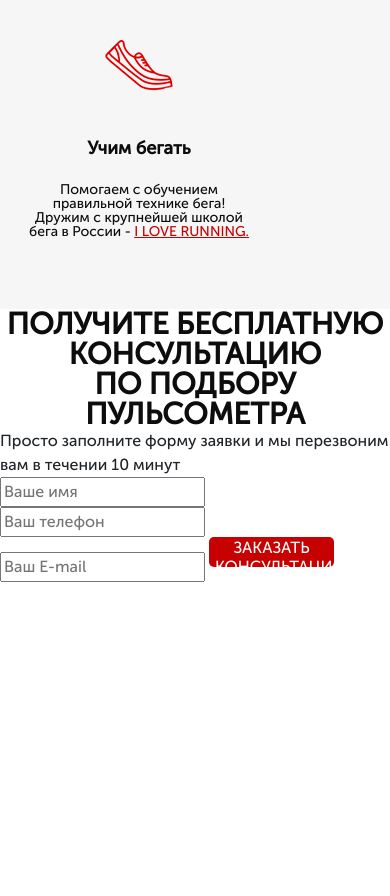
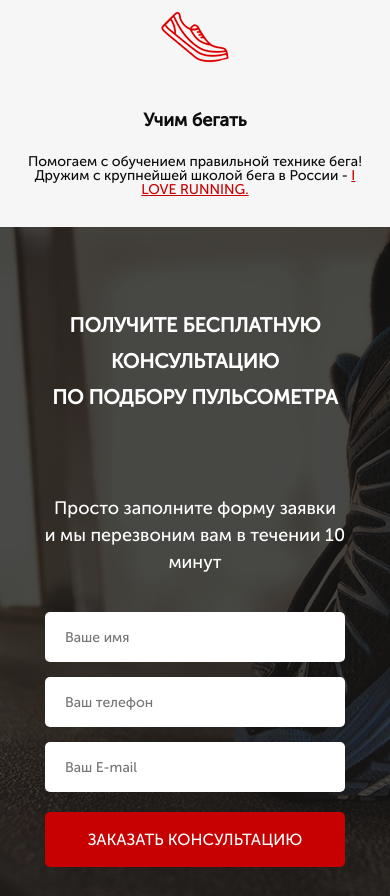
Before and after one commit to delafin/Pulse, a website: page src/index.html in a window 390 px wide. Shown: the part 1104-2000 px from the top of the page. Before the commit the page ends 1686 px from the top, so only its background shows below. Drawn offline with Linux system fonts and the light colour scheme; files whose address does not match are found by name.

Commit message:
Pulse. Second step.

```diff
--- a/src/index.html
+++ b/src/index.html
@@ -91,21 +91,20 @@
 
 	<!-- section.consultation>.title+.consultation__subtitle+form -->
 	<section class="consultation">
-		<div class="title">
-			Получите бесплатную консультацию<br> по подбору пульсометра
+		<div class="container">
+			<div class="title title_left">
+				Получите бесплатную консультацию<br> по подбору пульсометра
+			</div>
+			<div class="consultation__description">
+				Просто заполните форму заявки<br> и мы перезвоним вам в течении 10 минут
+			</div>
+			<form class="feed_form" action="#">
+				<input required name="name" type="text" placeholder="Ваше имя">
+				<input required name="phone" type="text" placeholder="Ваш телефон">
+				<input required name="email" type="text" placeholder="Ваш E-mail">
+				<button class="button button_submit">Заказать Консультацию</button>
+			</form>
 		</div>
-		<div class="consultation__subtitle">
-			Просто заполните форму заявки и мы перезвоним вам в течении 10 минут
-			<div>
-		<form action="#">
-			<label>
-				<input name="name" type="text" placeholder="Ваше имя" require >
-				<input name="phone" type="text" placeholder="Ваш телефон" require >
-				<input name="email" type="text" placeholder="Ваш E-mail" require >
-				<button class="button button_submit">Заказать Консультацию</button>
-			</label>
-		</form>
-
 	</section>
 </body>
 </html>
--- a/src/sass/block/_advantages.scss
+++ b/src/sass/block/_advantages.scss
@@ -39,6 +39,6 @@
         display: flex;
         flex-direction: column;
         align-items: center;
-        max-width: 238px;
+        width: 238px;
     }
 }
--- a/src/sass/block/_button.scss
+++ b/src/sass/block/_button.scss
@@ -1,7 +1,6 @@
 .button{
 	color: #ffffff;
 	font-size: 12px;
-	line-height: 12px;
 	font-weight: 500;
 	text-align: center;
 	text-transform: uppercase;
@@ -24,15 +23,12 @@
 		height: 50px;
 
 		font-size: 16px;
-		line-height: 16px;
 		text-align: center;
 	}
 	&_submit{
-		width: 300px;
+		width: 100%;
+		height: 55px;
 		font-size: 16px;
 		font-weight: 500;
-		line-height: normal;
-		text-align: center;
-		text-transform: uppercase;
 	}
 }
--- a/src/sass/block/_consultation.scss
+++ b/src/sass/block/_consultation.scss
@@ -0,0 +1,13 @@
+.consultation{
+    height: 680px;
+    padding: 100px 0 93px;
+    background: url('../img/bg_consultation.png') center (center/cover) no-repeat;
+    &__description{
+        margin-top: 80px;
+        color: #ffffff;
+        font-size: 20px;
+        font-weight: 500;
+        text-align: left;
+
+    }
+}
--- /dev/null
+++ b/src/sass/block/_forms.scss
@@ -0,0 +1,22 @@
+.feed_form{
+    margin-top: 36px;
+    display: flex;
+    flex-direction: column;
+    width: 300px;
+    input{
+        height: 50px;
+        border-radius: 5px;
+        background-color: #fff;
+        margin-bottom: 15px;
+        padding: 0 20px;
+        color: #4b4b4b;
+        font-size: 14px;
+        font-weight: 300;
+        border:none;
+        text-align: left;
+        &:nth-child(3){
+            margin-bottom: 20px;
+        }
+    }
+
+}
--- a/src/sass/block/_media.scss
+++ b/src/sass/block/_media.scss
@@ -39,6 +39,14 @@
 		}
 		&__icons{
 			width: 350px;
+		}
+	}
+	.consultation{
+		padding: 80px 0 93px;
+	}
+	.title{
+		&_left{
+			font-size: 30px;
 		}
 	}
 
@@ -85,10 +93,23 @@
 			font-size: 25px;
 			line-height: 25px;
 		}
+		&__item{
+			width: 40%;
+			margin-bottom: 40px;
+			&:last-child{
+				margin-bottom: 0;
+			}
+		}
 		&__wrapper{
 			padding: 0 20px;
+			flex-wrap: wrap;
+
 		}
 	}
+	.consultation{
+		padding: 80px 20px 93px;
+	}
+
 }
 @media (max-width: 767px){
 	.container {
@@ -112,15 +133,29 @@
 		}
 
 	}
-}
 	.advantages{
 		padding: 70px 0 30px;
 		&__wrapper{
-		justify-content: space-between;
+			justify-content: center;
 			flex-wrap: wrap;
 		}
 		&__item{
+			width: 100%;
 			margin-bottom: 40px;
+		}
+	}
+	.consultation{
+		&__description{
+			text-align: center;
+		}
+	}
+	.feed_form{
+		margin: 36px auto;
+	}
+	.title{
+		&_left{
+			text-align: center;
+		}
 	}
 }
 @media (max-width: 575px){
@@ -181,15 +216,33 @@
 			margin-top: 30px;
 			font-size: 14px;
 		}
+		&_submit{
+			width: 100%;
+		}
 	}
 	.advantages{
-		&_item{
+		&__wrapper{
+			justify-content: center;
+			align-items:center;
+		}
+		&__item{
 			width: 100%;
 		}
 	.title{
 		font-size: 20px;
 		line-height: 20px;
 	}
+	}
+.consultation {
+		&__description{
+			font-size: 18px;
+			text-align: center;
+		}
+}
+.title{
+	&_left{
+		font-size: 20px;
+	}
+}
 
 }
-}
--- a/src/sass/block/_titles.scss
+++ b/src/sass/block/_titles.scss
@@ -9,5 +9,6 @@
         color: #fff;
         font-size: 36px;
         text-align: left;
+        line-height: 36px;
         }
 }
--- a/src/sass/styles.scss
+++ b/src/sass/styles.scss
@@ -5,6 +5,8 @@
 @import	'block/button';
 @import	'block/advantages';
 @import 'block/_titles';
+@import	'block/consultation';
+@import	'block/forms';
 
 @import 'block/media';
 
```
Also changed, not shown: fonts/MuseoSansCyrl-300.ttf (renamed from src/fonts/MuseoSansCyrl-300.ttf), fonts/MuseoSansCyrl-300.woff (renamed from src/fonts/MuseoSansCyrl-300.woff), fonts/MuseoSansCyrl-500.ttf (renamed from src/fonts/MuseoSansCyrl-500.ttf), fonts/MuseoSansCyrl-500.woff (renamed from src/fonts/MuseoSansCyrl-500.woff), fonts/MuseoSansCyrl-700.ttf (renamed from src/fonts/MuseoSansCyrl-700.ttf), fonts/MuseoSansCyrl-700.woff (renamed from src/fonts/MuseoSansCyrl-700.woff), src/css/styles.min.css, 6 other files. Lines whose indentation alone changed are shown as unchanged.
